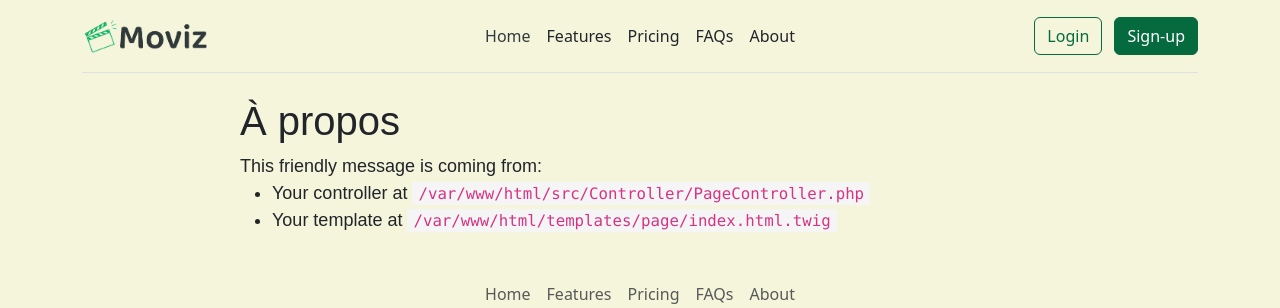
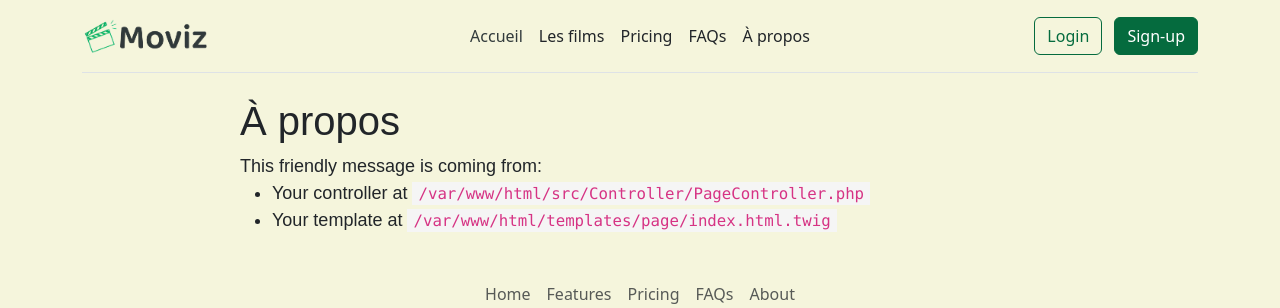
Before and after one commit to Riviera77/moviz, a Symfony app: template templates/page/about.html.twig in a window 1280 px wide. Shown: the top 308 px of the page. Run offline with Twig, Linux system fonts and the light colour scheme; the template is opened without the code that fills it, so the values that code supplies are empty; style sheets or scripts are compiled from the project's sources; some libraries are stand-ins or nearby versions.

Commit message:
Add path navbar

```diff
--- a/templates/partials/_header.html.twig
+++ b/templates/partials/_header.html.twig
@@ -5,11 +5,11 @@
                 </a>
 
                 <ul class="nav col-12 col-md-auto mb-2 justify-content-center mb-md-0">
-                    <li><a href="#" class="nav-link px-2 link-secondary">Home</a></li>
-                    <li><a href="#" class="nav-link px-2 link-dark">Features</a></li>
+                    <li><a href="{{ url('app_home')}}" class="nav-link px-2 link-secondary">Accueil</a></li>
+                    <li><a href="{{ url('app_movie')}}" class="nav-link px-2 link-dark">Les films</a></li>
                     <li><a href="#" class="nav-link px-2 link-dark">Pricing</a></li>
                     <li><a href="#" class="nav-link px-2 link-dark">FAQs</a></li>
-                    <li><a href="#" class="nav-link px-2 link-dark">About</a></li>
+                    <li><a href="{{ url('app_about')}}" class="nav-link px-2 link-dark">À propos</a></li>
                 </ul>
 
                 <div class="col-md-3 text-end">
```
